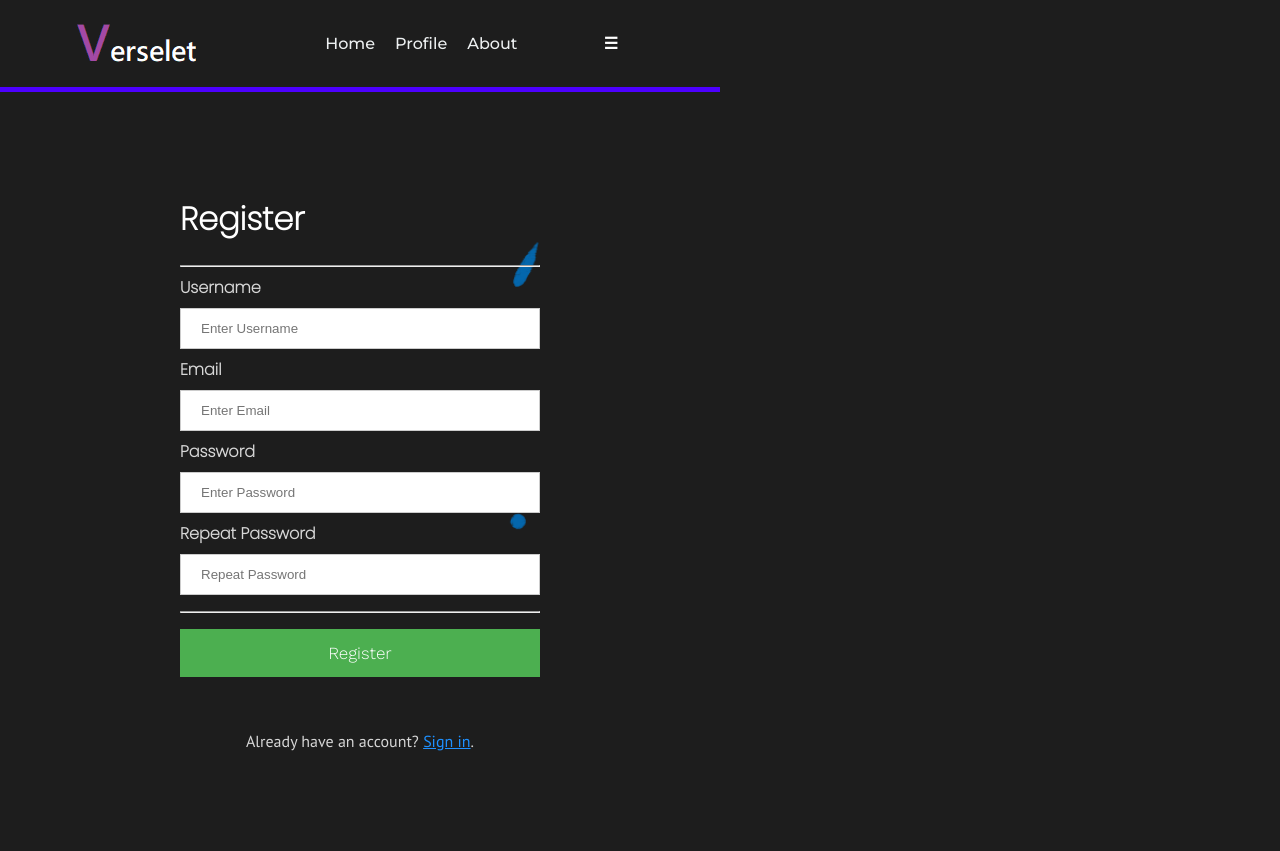
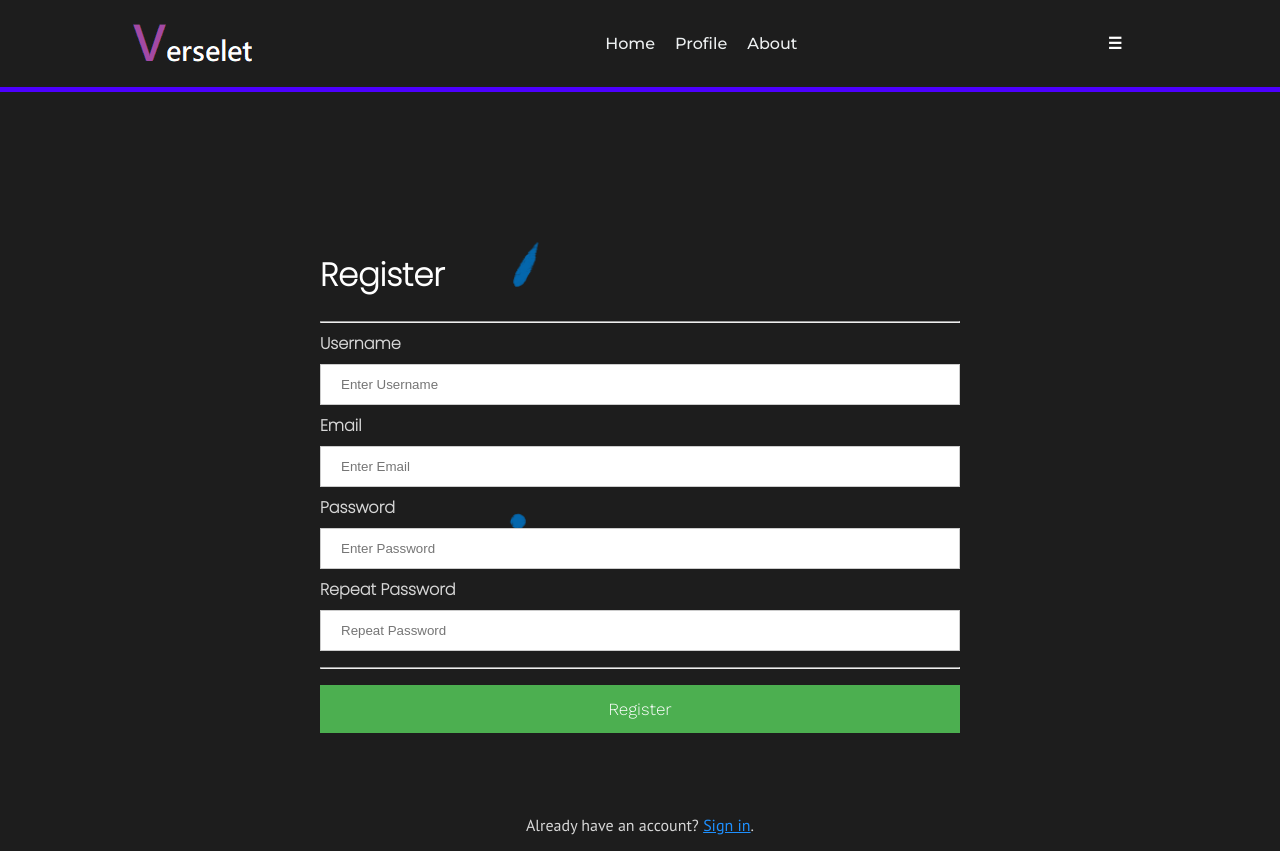
Before and after one commit to kingjuno/Verselet-1, a Flask app: page /register in a window 1280 px wide. Before the commit the page ends 751 px from the top, so only its background shows below. Run offline with Flask 2, Linux system fonts and the light colour scheme; parts of the project's set-up code (start-up, migrations or seed data) failed here and were passed over.

Commit message:
tried some screen size changes

```diff
--- a/templates/register.html
+++ b/templates/register.html
@@ -12,18 +12,9 @@
   body{
     background-image: url({{ url_for('static', filename='dot_blue.gif')}});
     background-size: cover;
+    height: 100%;
+    width: 100%;
   }
-
-  @media screen and (min-width: 500px) {
-   body {
-      width:420px;
-   }
-}
-
-@media screen and (min-width: 800px) {
-   body {
-      width:720px;
-   }
 }
 </style>
 
```
